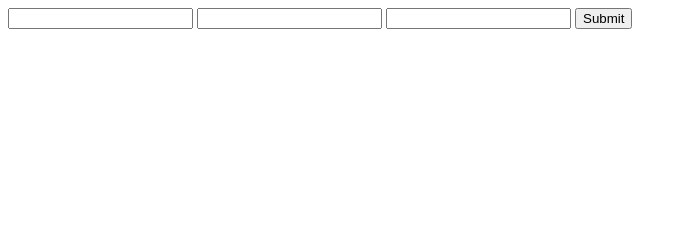
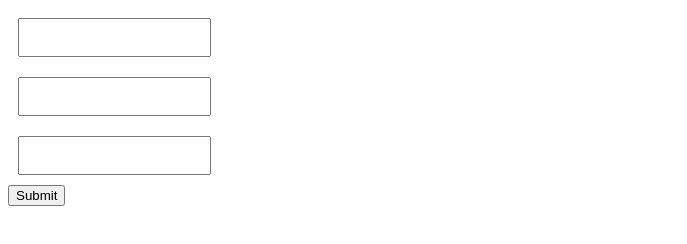
Before and after one commit to Ezelev/vali.js, a plain HTML site: page index.html in a window 1280 px wide. Shown: the whole page, without its empty margins (0-687 px from the left). Drawn offline with Linux system fonts and the light colour scheme.

Commit message:
Update index.html

```diff
--- a/index.html
+++ b/index.html
@@ -8,10 +8,25 @@
         <input id="name" type="text">
         <input id="email" type="text">
         <input id="phone" type="text">
-        <button if="submit-btn">Submit</button>
+        <button class="submit-btn" id="submit-btn">Submit</button>
     </form>
 
+<style>
+    form {
+        width: 200px;
+    }
 
+    form input {
+        margin: 10px;
+        padding-top: 10px;
+        padding-bottom: 10px;
+        padding-left: 10px;
+    }
+
+    .submit-btn {
+        margin: 0 auto;
+    }
+</style>
 <script src="vali.js"></script>
 </body>
 </html>
```
